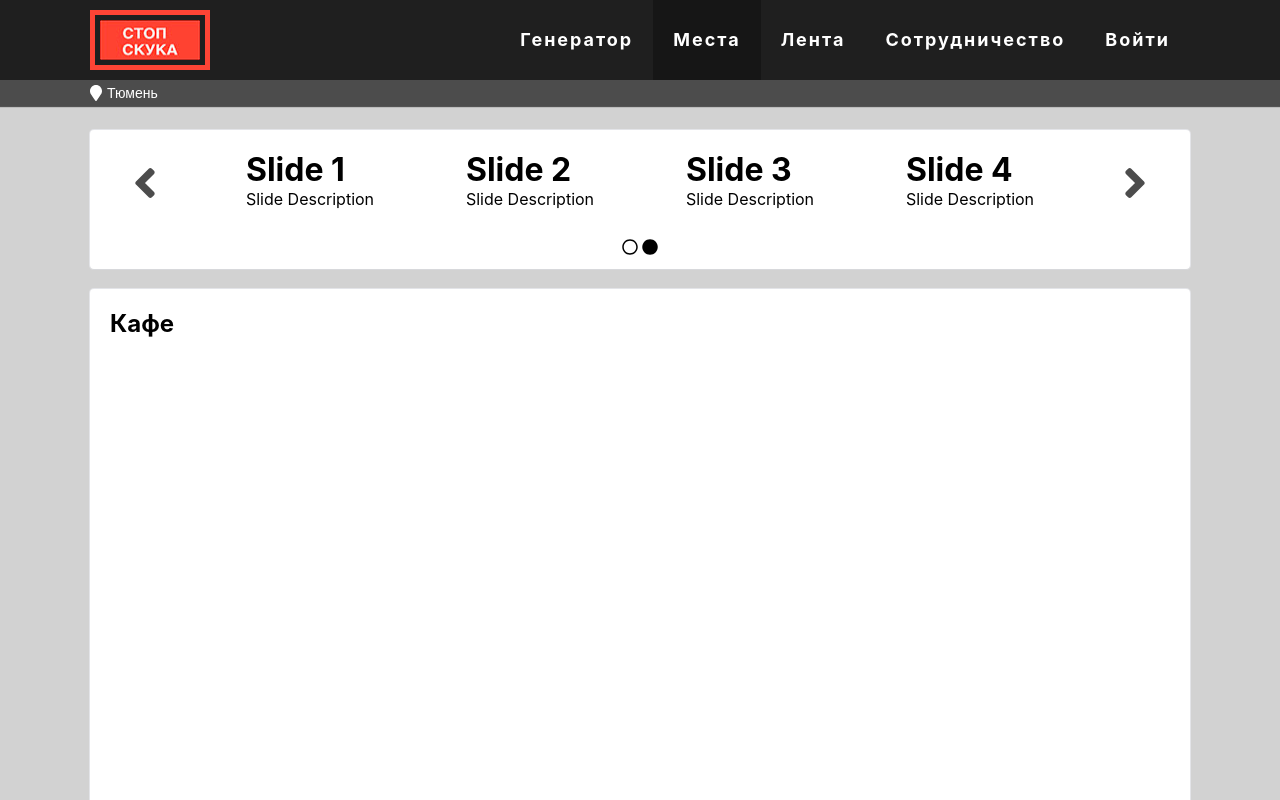
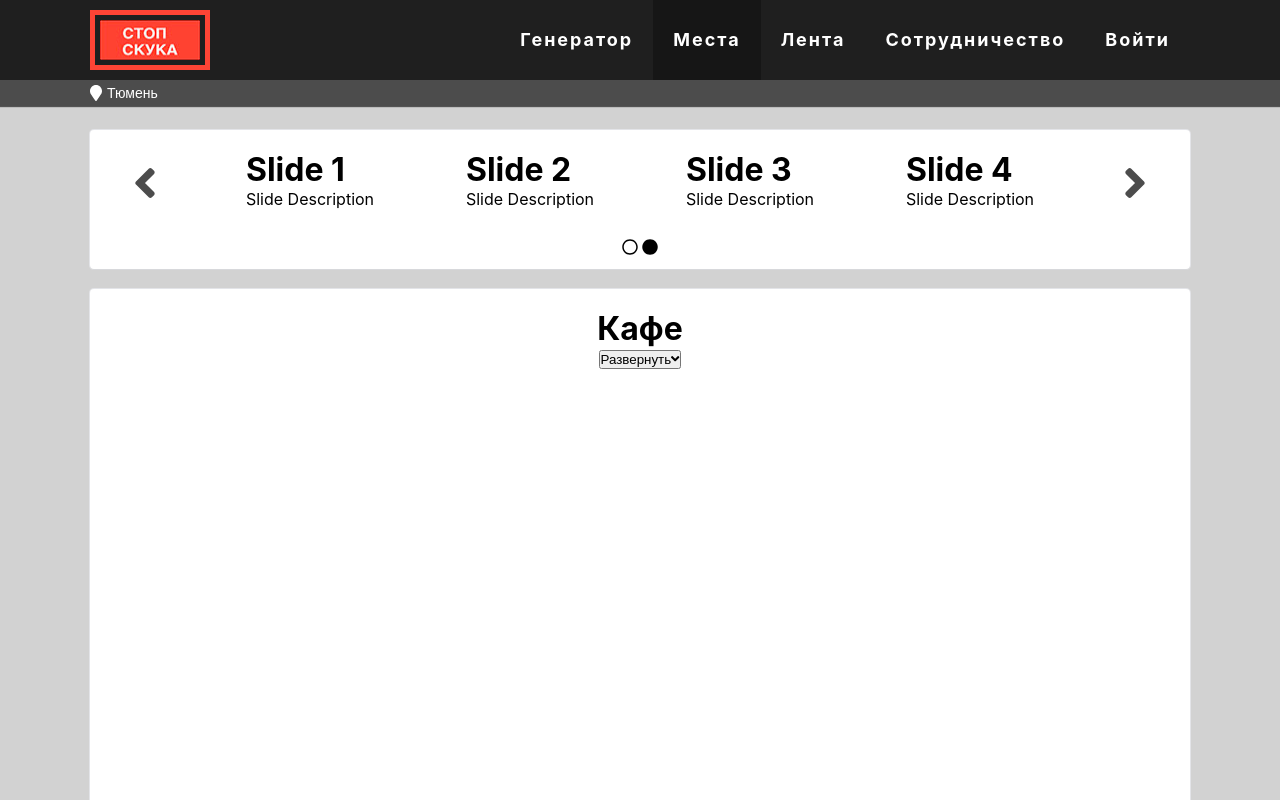
Before and after one commit to Pinkdesu/Stop.Boredom, a React (Create React App) app: page /places in a window 1280 px wide. Shown: the top 800 px of the page. Built offline with nearby package versions, Linux system fonts and the light colour scheme; what redux-localstorage-simple would draw is missing.

Commit message:
places-list logic

```diff
--- a/src/components/places-list/places-list-style.scss
+++ b/src/components/places-list/places-list-style.scss
@@ -0,0 +1,21 @@
+@import '../../module';
+
+.places-list-wrapper {
+    @include flex-constructor(column nowrap, center, center);
+    @include block-width(100%);
+
+    %global-styles {
+        @include block-width();
+    }
+
+    .places-list-footer {
+        @include flex-constructor(row nowrap, flex-start, center);
+        @extend %global-styles;
+        width: 100%;
+
+        &>button {
+            padding: 5px 10px;
+
+        }
+    }
+}
--- a/src/components/places-list/places-list.jsx
+++ b/src/components/places-list/places-list.jsx
@@ -1,12 +1,25 @@
 import React, { useState } from "react";
+import { faAngleUp, faAngleDown } from "@fortawesome/free-solid-svg-icons";
+import { FontAwesomeIcon } from "@fortawesome/react-fontawesome";
 import "./places-list-style.scss";
 
 const PlacesList = () => {
-  const [isDeployed, SetDeployed] = useState(false);
+  const [isDeployed, setDeployed] = useState(false);
+
+  const handleButtonClick = () => {
+    setDeployed(!isDeployed);
+  };
 
   return (
     <div className="places-list-wrapper">
-      <h2>Кафе</h2>
+      <h1>Кафе</h1>
+      <div className="places-list-main"></div>
+      <div classNmae="places-list-footer">
+        <button onClick={handleButtonClick}>
+          <span>{isDeployed ? "Свернуть" : "Развернуть"}</span>
+          <FontAwesomeIcon icon={isDeployed ? faAngleUp : faAngleDown} />
+        </button>
+      </div>
     </div>
   );
 };
```
